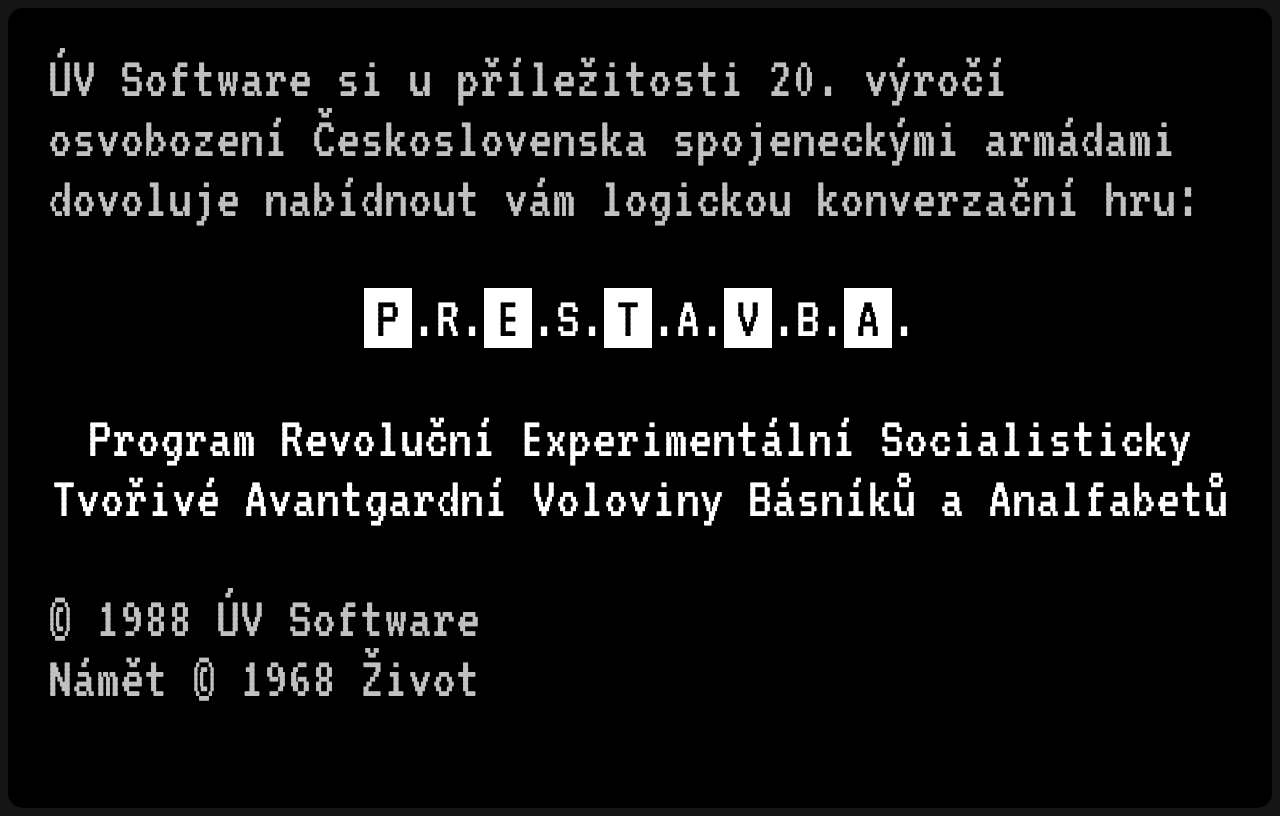
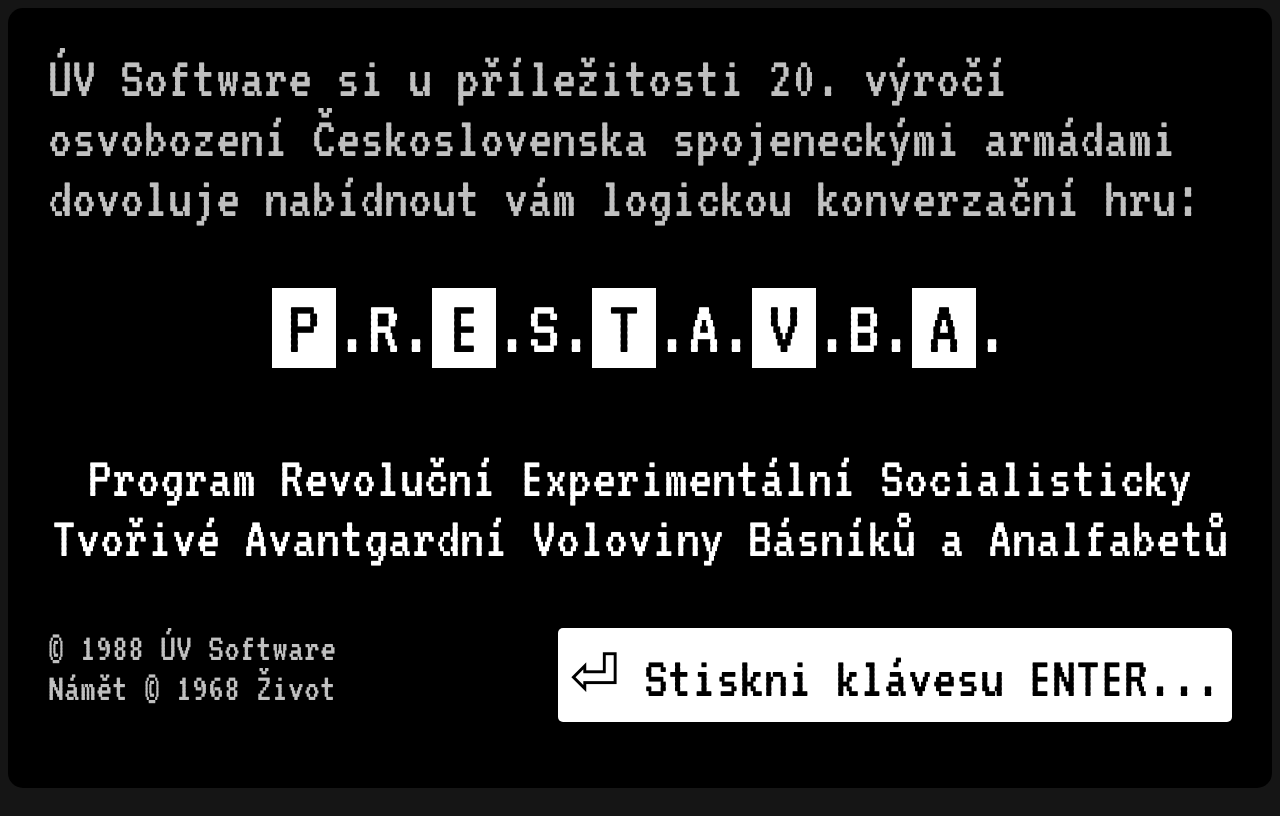
Before and after one commit to primitivedesigns/remakes89, a plain HTML site: page prestavba/index.html in a window 1280 px wide. Drawn offline with Linux system fonts and the light colour scheme.

Commit message:
Enter prompt on title screen
- resolves #8

```diff
--- a/prestavba/prestavba.css
+++ b/prestavba/prestavba.css
@@ -14,11 +14,13 @@ h1#game-title span:nth-child(odd) {
 	background-color: white;
 	color: black;
 	padding: 0 0.2em 0 0.2em;
+	font-weight: normal;
 }
 
 h1#game-title span:nth-child(even) {
 	background-color: black;
 	color: white;
+	font-weight: normal;
 }
 
 #game-container {
@@ -103,7 +105,12 @@ div.intro-text2 span:nth-child(even) {
 	color: white;
 }
 
-div.intro-text1, div.intro-text2, div.intro-text3, div.intro-text4 {
+div.intro-text2 {
+	font-size: 2em;
+	margin-bottom: 1em;
+}
+
+div.intro-text1, div.intro-text3, div.intro-text4 {
 	margin-bottom: 1em;
 	font-size: 1.5em;
 }
@@ -119,6 +126,20 @@ div.intro-text3 {
 div.intro-text1, div.intro-text4 {
 	color: silver;
 	text-align: left;
+}
+
+div.intro-text4 {
+	font-size: 1em;
+}
+
+div.intro-text5 {
+	float: right;
+	font-size: 1.5em;
+	background-color: white;
+	color: black;
+	text-align: right;
+	padding: 0.2em;
+	border-radius: 5px;
 }
 
 div#game-sidebar {
@@ -187,16 +208,12 @@ div#game-sidebar ul {
 }
 
 .typewriter {
-  overflow: hidden;
-  /*margin: 0 auto;*/
-  white-space: nowrap;
-  display: inline-block;
-  animation:
-    typing 2s steps(40, end),
-    blink-caret .75s step-end infinite;
+	overflow: hidden;
+	white-space: nowrap;
+	display: inline-block;
+	animation: typing 2s steps(40, end), blink-caret .75s step-end infinite;
 }
 
-/* The typing effect */
 @keyframes typing {
   from { width: 0 }
   to { width: 100% }
--- a/prestavba/prestavba.js
+++ b/prestavba/prestavba.js
@@ -64,11 +64,15 @@ function initState() {
             text3.textContent = 'Program Revoluční Experimentální Socialisticky Tvořivé Avantgardní Voloviny Básníků a Analfabetů';
             gameContainer.appendChild(text3);
 
+            const text5 = document.createElement('div');
+            text5.className = 'intro-text5';
+            text5.innerHTML = '<span class="enter-cmd">&#9166;</span> Stiskni klávesu ENTER...';
+            gameContainer.appendChild(text5);
+
             const text4 = document.createElement('div');
             text4.className = 'intro-text4';
             text4.innerHTML = '&copy; 1988 ÚV Software<br>Námět &copy; 1968 Život';
             gameContainer.appendChild(text4);
-
         }],
         onInitControls: function(gameContainer) {
             // Custom title
```
